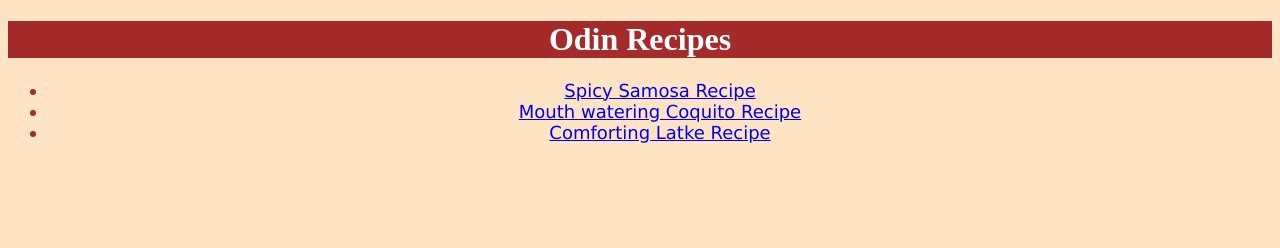
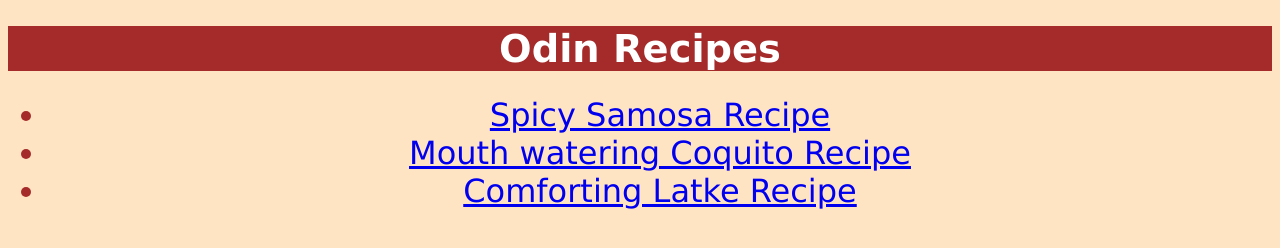
Before and after one commit to dandamanda/odin-recipes, a plain HTML site: page index.html in a window 1280 px wide. Drawn offline with Linux system fonts and the light colour scheme.

Commit message:
Change body font

```diff
--- a/style.css
+++ b/style.css
@@ -1,6 +1,8 @@
 .body {
     color: brown;
     background-color: bisque;
+    font-family: Verdana, Geneva, Tahoma, sans-serif;
+    font-size: larger;
 }
 
 h1 {
@@ -11,7 +13,7 @@ h1 {
 
 #links {
     font-family: Verdana, Geneva, Tahoma, sans-serif;
-    font-size: large;
+    font-size: xx-large;
     color: brown;
     text-align: center;
 }
```
